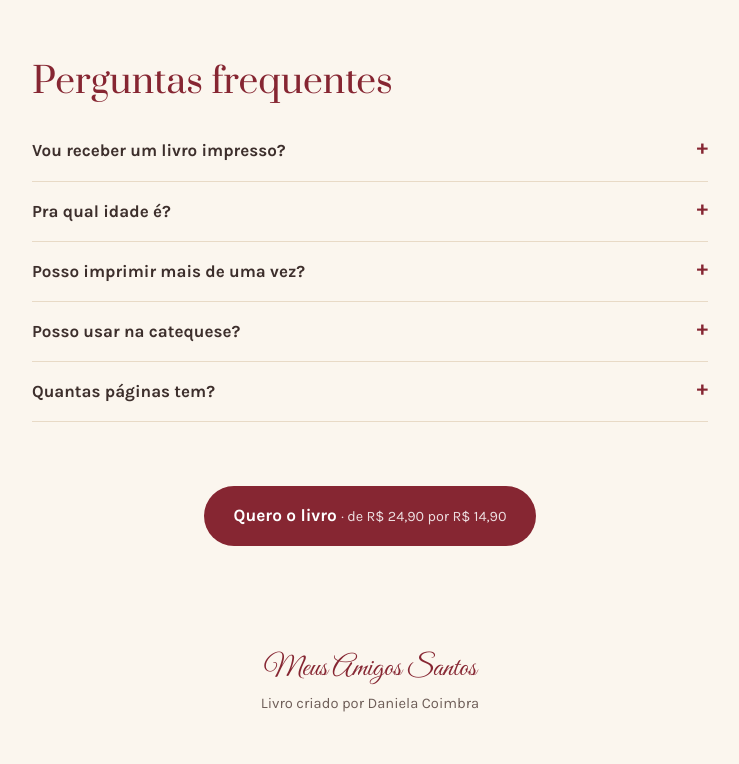
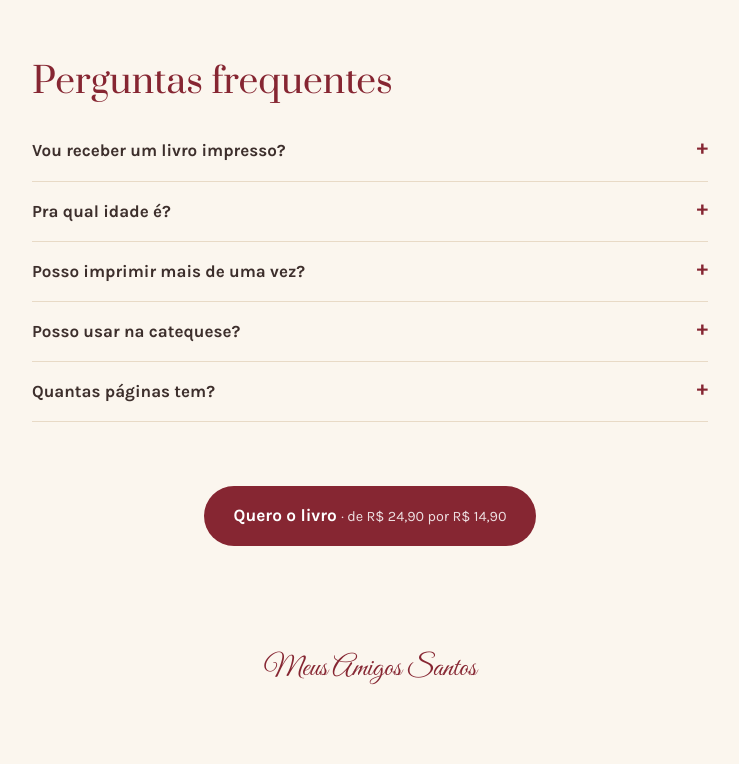
Before and after one commit to mktlumen/meusamigossantos, a plain HTML site: page index.html in a window 1280 px wide. Shown: the part 2658-3422 px from the top of the page, without its empty margins (270-1009 px from the left). After the commit the page ends 3398 px from the top, so only its background shows below. Drawn offline with Linux system fonts and the light colour scheme.

Commit message:
Update index.html

```diff
--- a/index.html
+++ b/index.html
@@ -188,7 +188,7 @@
 
 <footer>
   <b>Meus Amigos Santos</b>
-  Livro criado por Daniela Coimbra
+
 </footer>
 </body>
 </html>
```
